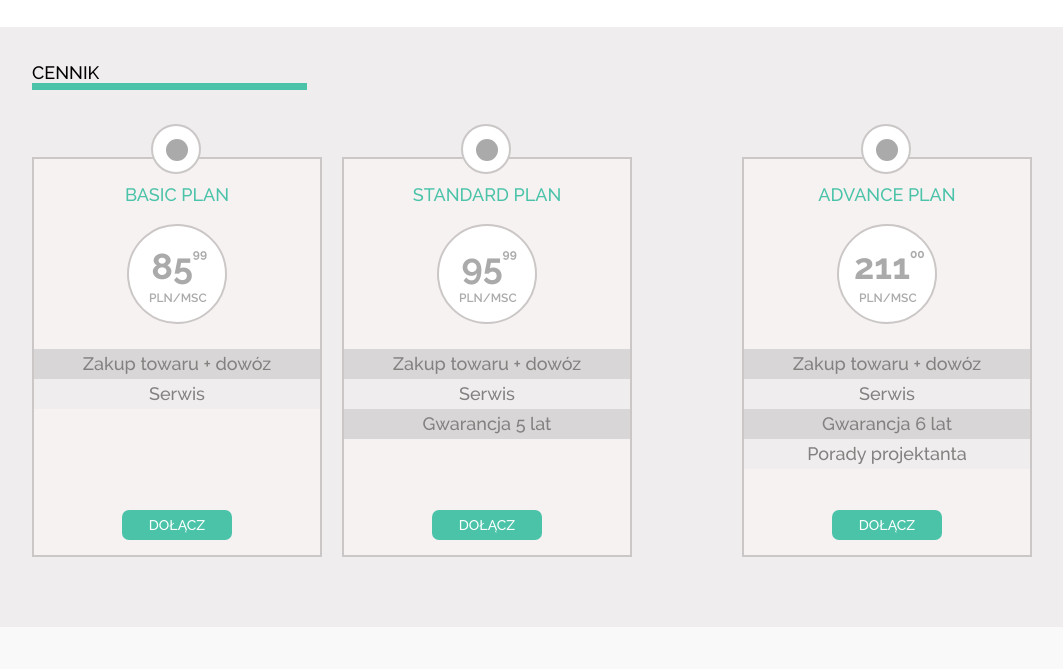
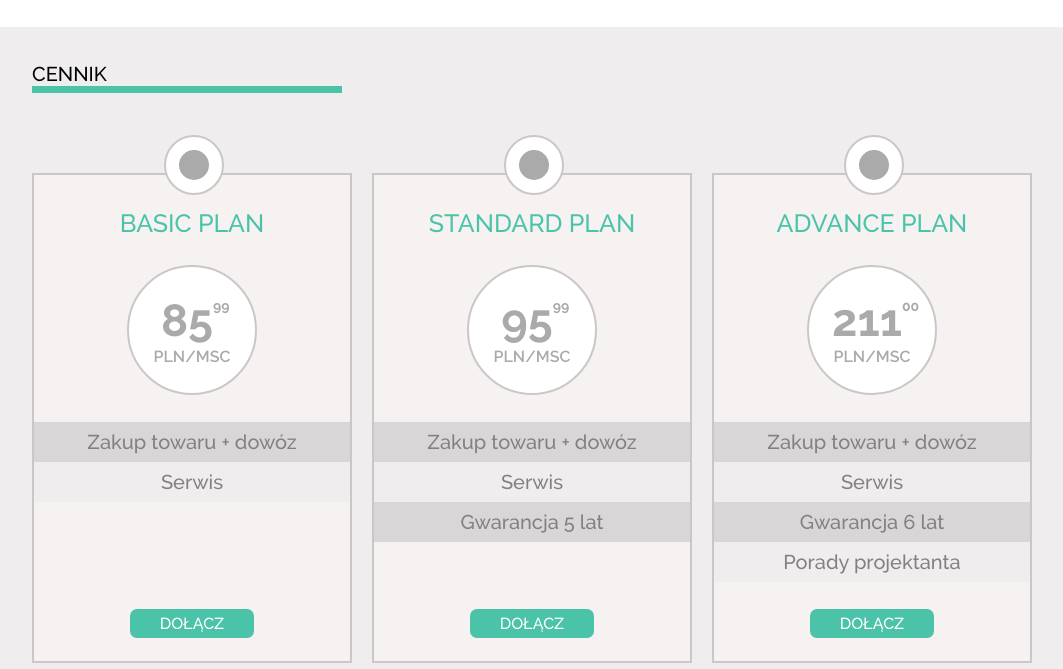
Before and after one commit to maciejken/sitonchair, a website: page index.html in a window 1280 px wide. Shown: the part 737-1406 px from the top of the page, without its empty margins (108-1171 px from the left). Drawn offline with Linux system fonts and the light colour scheme.

Commit message:
better & more flexible #section3

```diff
--- a/index.html
+++ b/index.html
@@ -69,18 +69,20 @@
        </div>
     </section>
     <section id="section3">
-        <div class="container clearfix">
+        <div class="container">
            <div id="cennik">CENNIK</div>
         </div>
-        <div class="container clearfix">
-            <div class="basic">
-                <div class="box">
+        <div class="container">
+            <div class="box basic">
                 <span class="circle">
                     <span class="dot"></span>
                 </span>
                 <h3>BASIC PLAN</h3>
-                    <span class="price">85<sup>99</sup><br>
-                    <span class="plnmsc">PLN/MSC</span></span>
+                <div class="price">
+                    <span class="number">85<sup>99</sup></span>
+                    <span class="unit">PLN/MSC</span>
+                </div>
+                <div class="table_wrapper">
                     <table>
                         <tbody>
                             <tr>
@@ -91,17 +93,19 @@
                             </tr>
                         </tbody>
                     </table>
+                </div>
                 <a href="#">DOŁĄCZ</a>
             </div>
-            </div>
-            <div class="standard">
-                <div class="box">
+            <div class="box standard">
                 <span class="circle">
                     <span class="dot"></span>
                 </span>
                 <h3>STANDARD PLAN</h3>
-                    <span class="price">95<sup>99</sup><br>
-                    <span class="plnmsc">PLN/MSC</span></span>
+                <div class="price">
+                    <span class="number">95<sup>99</sup></span>
+                    <span class="unit">PLN/MSC</span>
+                </div>
+                <div class="table_wrapper">
                     <table>
                         <tbody>
                             <tr>
@@ -115,17 +119,19 @@
                             </tr>
                         </tbody>
                     </table>
+                </div>
                 <a href="#">DOŁĄCZ</a>
             </div>
-            </div>
-            <div class="advance">
-                <div class="box">
+            <div class="box advance">
                 <span class="circle">
                     <span class="dot"></span>
                 </span>
                 <h3>ADVANCE PLAN</h3>
-                    <span class="price">211<sup>00</sup><br>
-                    <span class="plnmsc">PLN/MSC</span></span>
+                <div class="price">
+                    <span class="number">211<sup>00</sup></span>
+                    <span class="unit">PLN/MSC</span>
+                </div>
+                <div class="table_wrapper">
                     <table>
                         <tbody>
                             <tr>
@@ -142,8 +148,8 @@
                             </tr>
                         </tbody>
                     </table>
+                </div>
                 <a href="#">DOŁĄCZ</a>
-                </div>
             </div>
        </div>
    </section>
--- a/sass/partials/_section3.sass
+++ b/sass/partials/_section3.sass
@@ -1,173 +1,148 @@
 #section3
     background-color: #efeded
-    height: 600px
-    padding: 35px 0 0 0
+    height: 69rem
+    padding: 3.5rem 0 0 0
+
+    .container
+        @include display(flex)
+        justify-content: space-between
+
+    #cennik
+        width: 31rem
+        border-bottom: 0.7rem solid #4BC3A9
+        font-family: ralewaymedium
+        font-size: 2rem
+
+    .basic, .standard, .advance
+        color: #aaa
+        font-family: ralewaymedium, Arial, sans-serif
+        text-align: center
+        width: 32rem
+
+    .box
+        @include display(flex)
+        flex-direction: column
+        justify-content: space-around
+        align-items: center
+        height: 49rem
+        border: 0.2rem solid #ccc7c7
+        // padding: 25px 20px
+        position: relative
+        font-size: 1.6rem
+        background: #f7f2f2
+        margin: 8rem 0 0
+
+        h3
+            color: #4BC3A9
+            font-size: 2.5rem
+            margin: 2rem 0 0
+            font-family: ralewaymedium
+
+        .circle, .dot
+            position: absolute
+            border-radius: 50%
+
+        .circle
+            width: 6rem
+            height: 6rem
+            border: 0.2rem solid #ccc7c7
+            top: -4rem
+            left: 13rem
+            background: #fff
+
+        .dot
+            width: 3rem
+            height: 3rem
+            background-color: #aaa
+            border-radius: 50% 50% 50% 50%
+            top: 1.3rem
+            left: 1.3rem
+
+        .price
+            @include display(flex)
+            flex-direction: column
+            justify-content: center
+            width: 13rem
+            height: 13rem
+            border: 2px solid #ccc7c7
+            background: #fff
+            border-radius: 50%
+            font-size: 4.5rem
+            font-family: ralewaybold
+
+            .number
+                position: relative
+                left: -0.5rem
+
+            sup
+                font-size: 1.4rem
+                position: absolute
+                top: 1.2rem
+
+            .unit
+                font-size: 1.6rem
+                font-family: ralewaysemibold
+
+        .table_wrapper
+            width: 100%
+            height: 16rem
+
+        table
+            width: 100%
+            // height: 14rem
+            // position: absolute
+            // margin: -20px
+            // top: 210px
+            color: #848080
+            font-size: 2rem
+
+        tr
+            // height: 4rem
+            line-height: 4rem
+            // max-height: 30px
+
+            &:nth-child(2n+1)
+                background-color: #d8d6d6
+
+            &:nth-child(2n)
+                background-color: #efeded
+
+        a
+            display: block
+            border-radius: 0.7rem
+            background: #4BC3A9
+            color: #fff
+            text-decoration: none
+            padding: 0.5rem 3rem
+            margin-bottom: 1rem
 
 
-#cennik, #kontakt
-    width: 275px
-    border-bottom: 7px solid #4BC3A9
-    font-family: ralewaymedium
-    font-size: 18px
+        &:hover
+            border: 0.2rem solid #4BC3A9
+            background-color: #4BC3A9
 
+            .circle
+                background-color: #4BC3A9
+                border: 2px solid #4BC3A9
 
-.basic, .standard, .advance
-    color: #aaa
-    padding: 67px 0 0 0
-    font-family: ralewaymedium, Arial, sans-serif
-    text-align: center
-    width: 290px
-    float: left
-    margin: 0 20px 0 0
+            h3
+                color: #fff
 
+            .dot
+                background-color: #fff
+                border: 2px solid #fff
 
-.advance
-    float: right
-    margin: 0
+            .price
+               color: #4BC3A9
+               border: 2px solid #4BC3A9
 
+            tr
+                &:nth-child(2n+1)
+                    background-color: #f7f2f2
 
-.box
-    width: 100%
-    height: 400px
-    border: 2px solid #ccc7c7
-    padding: 25px 20px
-    position: relative
-    font-size: 14px
-    background: #f7f2f2
+                &:nth-child(2n)
+                    background-color: #efeded
 
-
-.box:hover
-    border: 2px solid #4BC3A9
-    background-color: #4BC3A9
-
-
-.box h3
-    color: #4BC3A9
-    font-size: 18px
-
-
-.box:hover h3
-    color: #fff
-
-
-.box a
-    display: block
-    width: 110px
-    border-radius: 7px
-    margin: 0 auto
-    position: absolute
-    left: 50px
-    bottom: 15px
-    right: 50px
-    height: 30px
-    background: #4BC3A9
-    color: #fff
-    line-height: 30px
-    text-align: center
-    text-decoration: none
-
-
-.box:hover a
-    color: #4BC3A9
-    background-color: #fff
-
-
-.circle, .dot
-    position: absolute
-    border-radius: 50%
-
-
-.circle
-    width: 50px
-    height: 50px
-    border: 2px solid #ccc7c7
-    top: -35px
-    left: 157px
-    margin-left: -40px
-    background: #fff
-
-
-.box:hover .circle
-    background-color: #4BC3A9
-    border: 2px solid #4BC3A9
-
-
-.dot
-    width: 22px
-    height: 22px
-    background-color: #aaa
-    border-radius: 50% 50% 50% 50%
-    top: 12.5px
-    left: 12.5px
-
-
-.box:hover .dot
-    background-color: #fff
-    border: 2px solid #fff
-
-
-.price
-    width: 100px
-    height: 100px
-    border: 2px solid #ccc7c7
-    top: 65px
-    left: 93px
-    background: #fff
-    position: absolute
-    border-radius: 50%
-
-
-.box:hover .price
-    color: #4BC3A9
-    border: 2px solid #4BC3A9
-
-
-.price
-    font-size: 36px
-    font-family: ralewaybold
-    padding: 19px 10px 0 0
-
-
-.price sup
-    font-size: 12px
-    position: absolute
-    top: 28px
-
-
-.price .plnmsc
-    position: absolute
-    font-size: 12px
-    font-family: ralewaysemibold
-    bottom: 17px
-    left: 20px
-
-.box table
-    width: 100%
-    position: absolute
-    margin: -20px
-    top: 210px
-    color: #848080
-    font-size: 18px
-
-
-.box tr:nth-child(2n+1)
-    background-color: #d8d6d6
-    height: 30px
-    line-height: 30px
-
-.box tr:nth-child(2n)
-    background-color: #efeded
-    height: 30px
-    line-height: 30px
-
-
-.box:hover tr:nth-child(2n+1)
-    background-color: #f7f2f2
-    height: 30px
-    line-height: 30px
-
-
-.box:hover tr:nth-child(2n)
-    background-color: #efeded
-    height: 30px
-    line-height: 30px
+            a
+                color: #4BC3A9
+                background-color: #fff
```
Also changed, not shown: assets/sitonchair/style.css. Lines whose indentation alone changed are shown as unchanged.
